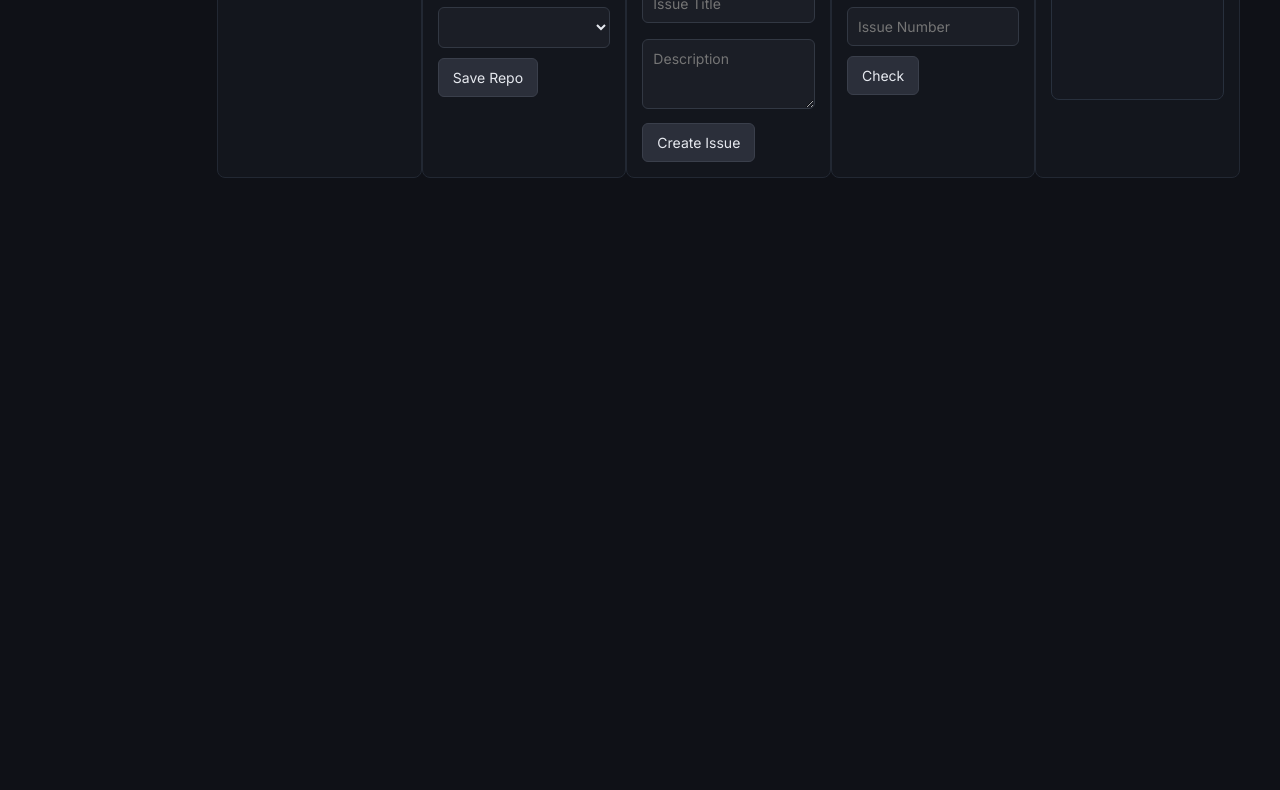
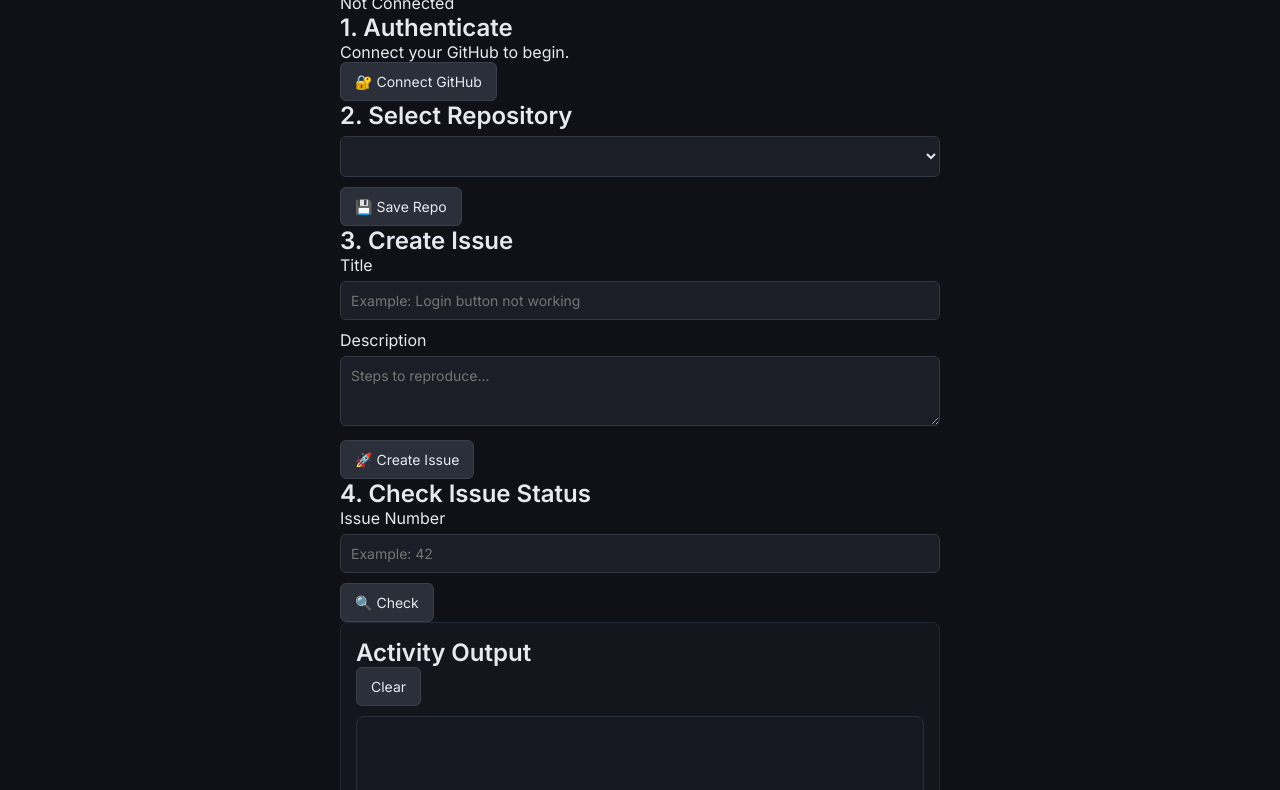
Before and after one commit to godel02/BugSync_plus_backend, a website: page client/index.html in a window 1280 px wide. Shown: the part 129-919 px from the top of the page. Before the commit the page ends 800 px from the top, so only its background shows below. Drawn offline with Linux system fonts and the light colour scheme.

Commit message:
Update index.html

```diff
--- a/client/index.html
+++ b/client/index.html
@@ -1,45 +1,72 @@
 <!DOCTYPE html>
 <html lang="en">
-
-<link href="https://fonts.googleapis.com/css2?family=Inter:wght@300;400;600&display=swap" rel="stylesheet">
-
 <head>
-  <meta charset="UTF-8">
+  <meta charset="UTF-8" />
   <title>BugSync+</title>
-  <link rel="stylesheet" href="style.css">
+  <link rel="stylesheet" href="style.css" />
+  <link href="https://fonts.googleapis.com/css2?family=Inter:wght@300;400;600&display=swap" rel="stylesheet">
 </head>
 <body>
+  <div class="app">
 
-  <h1>🐞 BugSync+</h1>
+    <header class="header">
+      <h1>🐞 BugSync+</h1>
+      <p class="sub">Effortlessly report and track GitHub issues.</p>
+      <div id="authStatus" class="status-pill">Not Connected</div>
+    </header>
 
-  <section>
-    <button id="authBtn">🔐 Connect GitHub</button>
-  </section>
+    <main class="grid">
 
-  <section>
-    <h3>📁 Select Repository</h3>
-    <select id="repoSelect"></select>
-    <button id="saveRepoBtn">Save Repo</button>
-  </section>
+      <!-- Left column -->
+      <div class="col">
+        <div class="card glass">
+          <h2>1. Authenticate</h2>
+          <p>Connect your GitHub to begin.</p>
+          <button id="authBtn" class="primary">🔐 Connect GitHub</button>
+        </div>
 
-  <section>
-    <h3>📝 Create Issue</h3>
-    <input id="issueTitle" placeholder="Issue Title">
-    <textarea id="issueBody" placeholder="Description"></textarea>
-    <button id="createIssueBtn">Create Issue</button>
-  </section>
+        <div class="card glass">
+          <h2>2. Select Repository</h2>
+          <select id="repoSelect"></select>
+          <button id="saveRepoBtn" class="secondary">💾 Save Repo</button>
+        </div>
+      </div>
 
-  <section>
-    <h3>📌 Check Issue Status</h3>
-    <input id="issueNumber" placeholder="Issue Number">
-    <button id="statusBtn">Check</button>
-  </section>
+      <!-- Right column -->
+      <div class="col">
+        <div class="card glass">
+          <h2>3. Create Issue</h2>
 
-  <section>
-    <h3>📤 Output</h3>
-    <pre id="output"></pre>
-  </section>
+          <label>Title</label>
+          <input id="issueTitle" placeholder="Example: Login button not working" />
 
-<script src="script.js"></script>
+          <label>Description</label>
+          <textarea id="issueBody" placeholder="Steps to reproduce..."></textarea>
+
+          <button id="createIssueBtn" class="primary">🚀 Create Issue</button>
+        </div>
+
+        <div class="card glass">
+          <h2>4. Check Issue Status</h2>
+
+          <label>Issue Number</label>
+          <input id="issueNumber" placeholder="Example: 42" />
+
+          <button id="statusBtn" class="secondary">🔍 Check</button>
+        </div>
+      </div>
+    </main>
+
+    <section class="output glass">
+      <div class="output-header">
+        <h2>Activity Output</h2>
+        <button id="clearOutputBtn" class="ghost">Clear</button>
+      </div>
+      <pre id="output"></pre>
+    </section>
+
+  </div>
+
+  <script src="script.js"></script>
 </body>
 </html>
```
